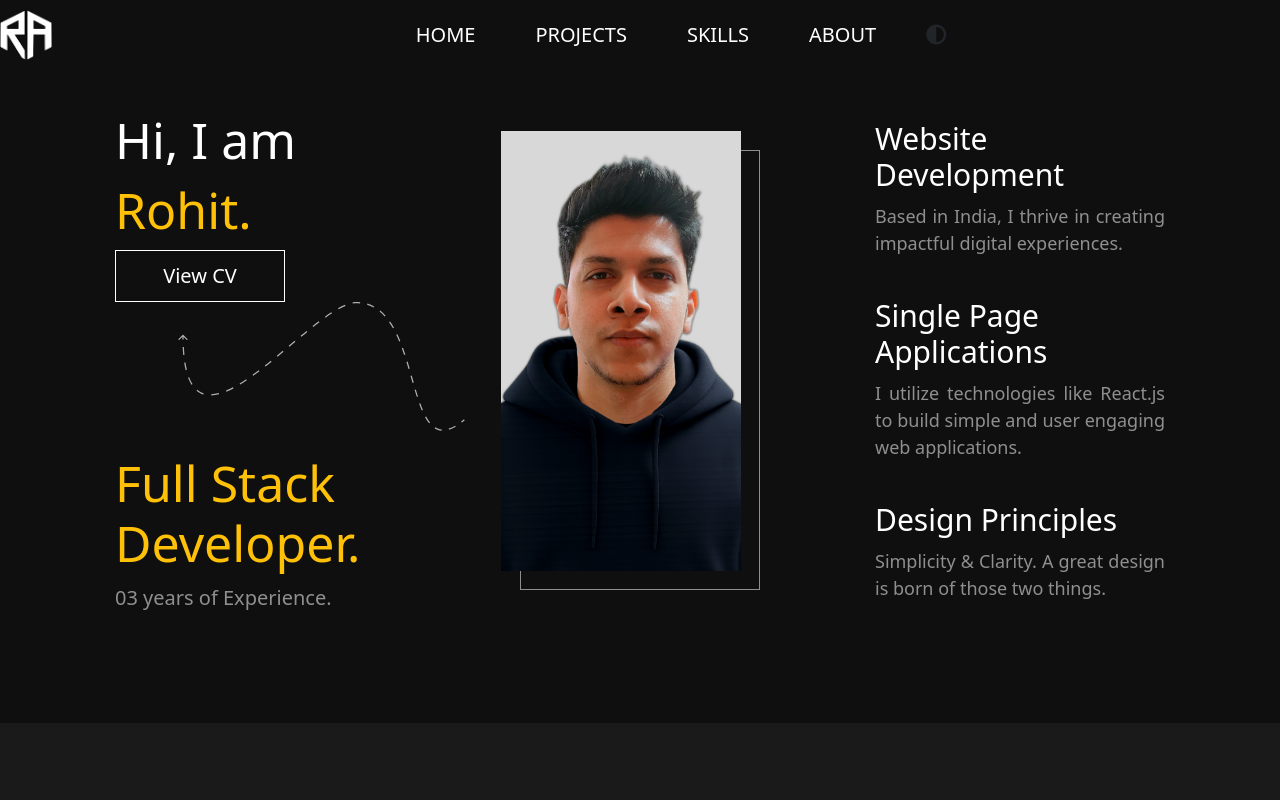
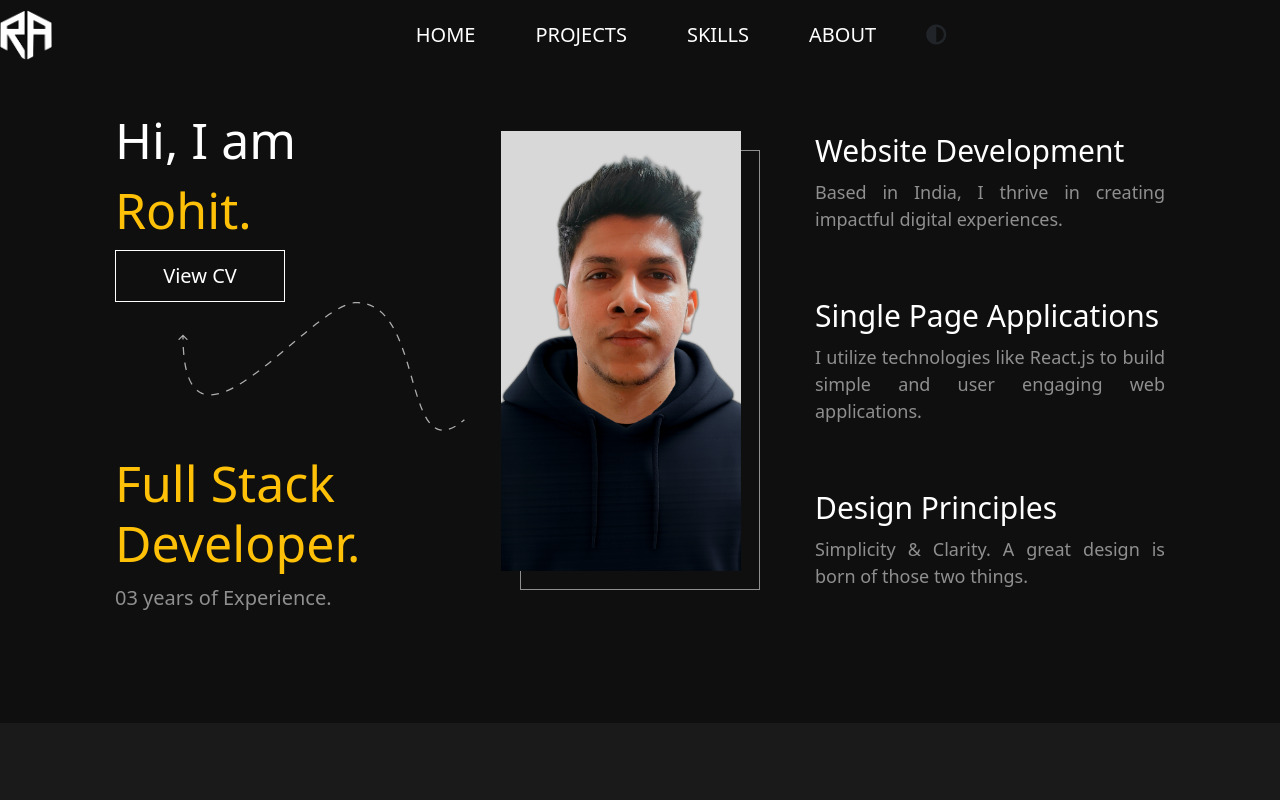
Before and after one commit to rohitashtekar/portfolio, a React (Vite) app in the folder Portfolio/: page / in a window 1280 px wide. Shown: the top 800 px of the page. Built offline with nearby package versions, Linux system fonts and the light colour scheme.

Commit message:
UPDATE: removed hardcoded padding

```diff
--- a/Portfolio/src/pages/Home.jsx
+++ b/Portfolio/src/pages/Home.jsx
@@ -38,7 +38,7 @@ const Home = () => {
             <span className="img-cont"></span>
           </div>
 
-          <div className="hero-text flex-column col-4 ps-5">
+          <div className="hero-text flex-column col-4">
             <div className="desc">
               <h4>Website Development</h4>
               <p>Based in India, I thrive in creating impactful digital experiences.</p>
```
